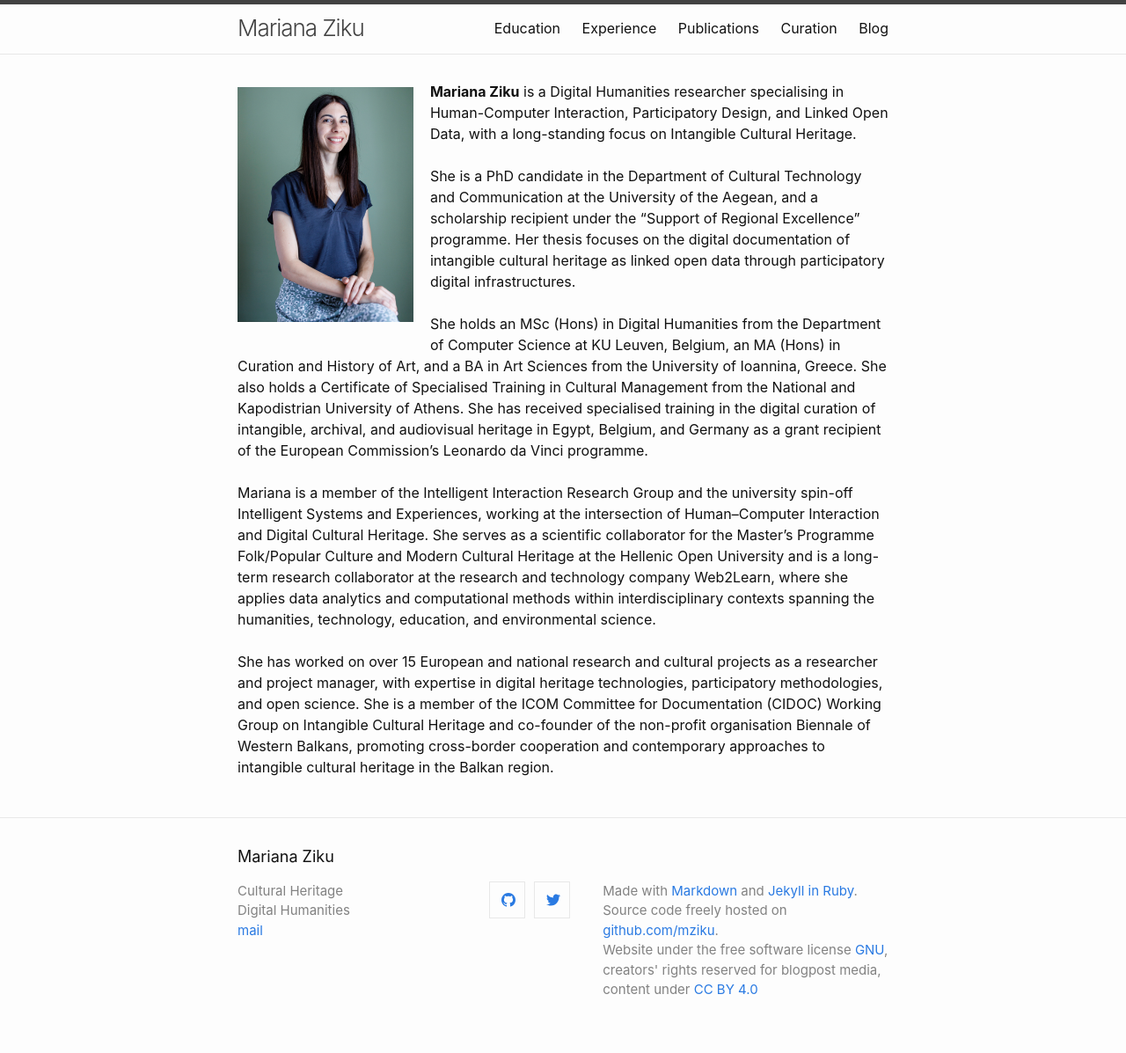
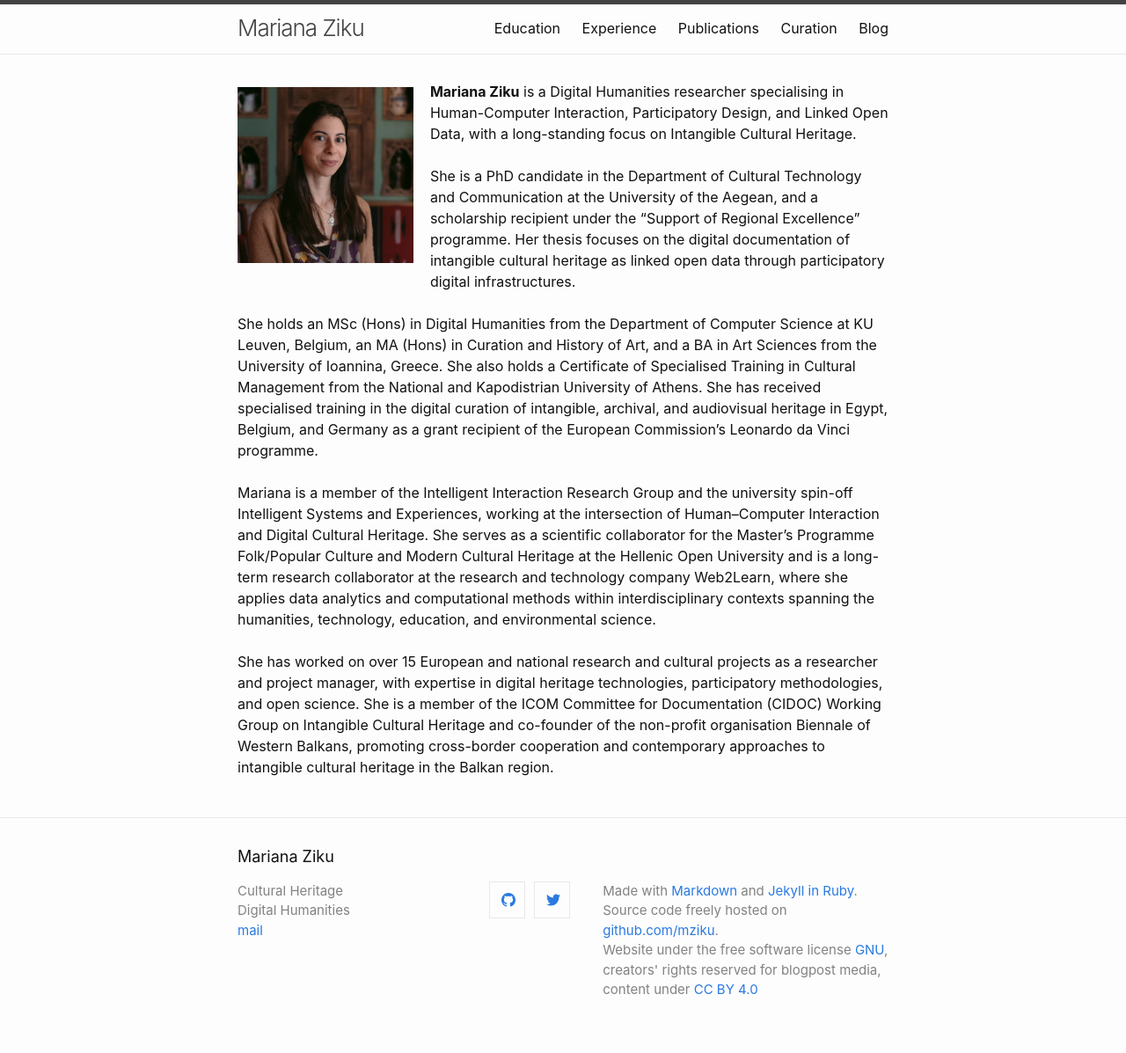
Before and after one commit to mziku/mziku.github.io, a Jekyll site: the page built from index.md, in a window 1280 px wide. Shown: the whole page at 88% size. Built offline with Jekyll 4.4.1, drawn with Linux system fonts in a browser that asks for light colours; our own code applies the rules of GitHub Pages for plain Markdown files.

Commit message:
phtoo.md

```diff
--- a/index.md
+++ b/index.md
@@ -1,4 +1,4 @@
-<p style="float: left;"><img src="https://mziku.github.io/images/IMG_3372.jpg" style="float:left; margin-top:2mm; margin-right:5mm; margin-left:5;" alt="mariana-ziku-profile-picture" width="200" height="auto"></p>
+<p style="float: left;"><img src="https://mziku.github.io/images/mariana-ziku-pr.jpg" style="float:left; margin-top:2mm; margin-right:5mm; margin-left:5;" alt="mariana-ziku-profile-picture" width="200" height="auto"></p>
 **Mariana Ziku** is a Digital Humanities researcher specialising in Human-Computer Interaction, Participatory Design, and Linked Open Data, with a long-standing focus on Intangible Cultural Heritage.
 <br>
 <br>
```
